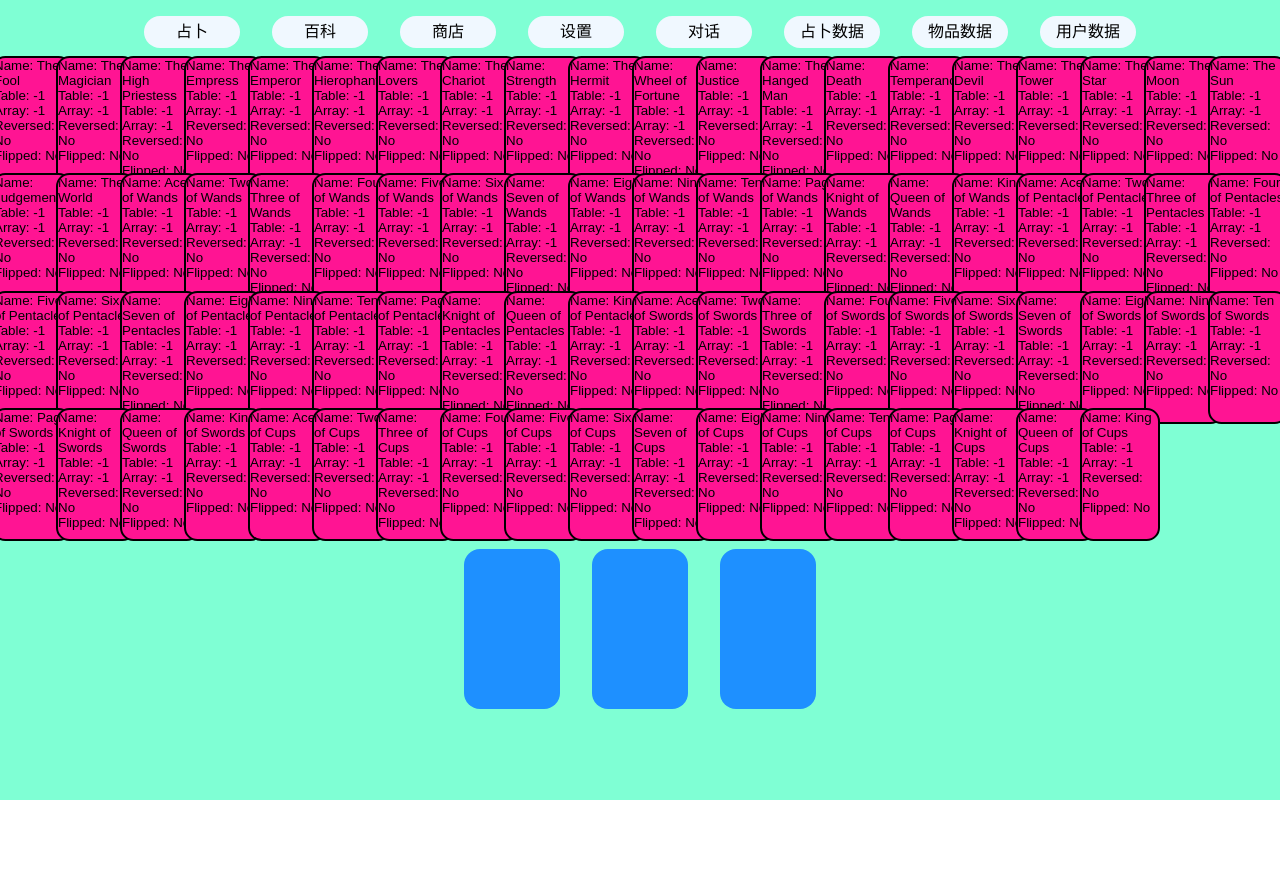
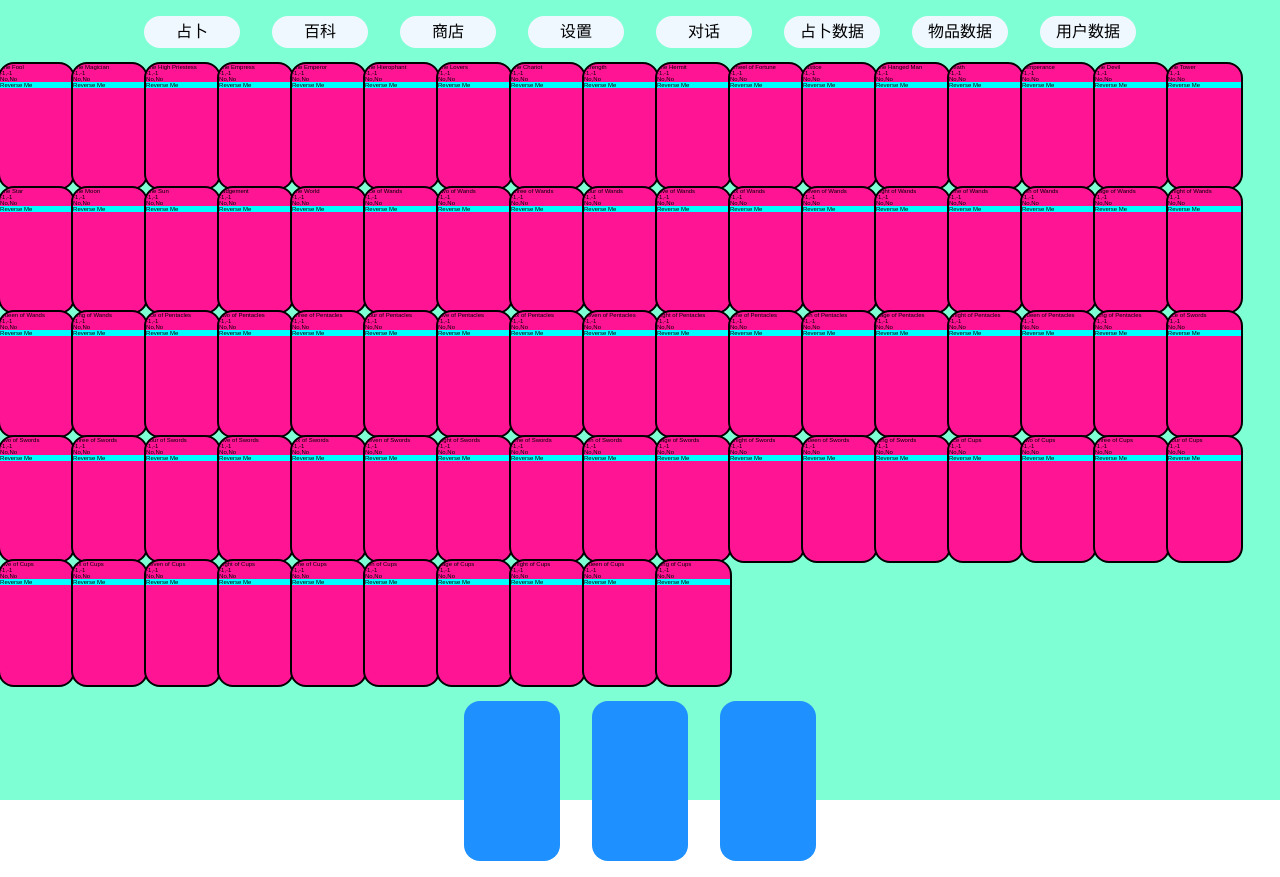
Before and after one commit to hiiiroko/Tarotto, a React (Vite) app: page /divination in a window 1280 px wide. Before the commit the page ends 800 px from the top, so only its background shows below. Built offline with nearby package versions, Linux system fonts and the light colour scheme.

Commit message:
Added spin card function

```diff
--- a/src/components/Card.jsx
+++ b/src/components/Card.jsx
@@ -1,22 +1,30 @@
 // Card.jsx
+
+import { useContext, useState } from 'react';
+import { DivinationInfoContext } from '../contexts/DivinationInfoContext';
 
 import classNames from 'classnames';
 import "./CardDND.scss"
 
 export default function Card({ props }) {
+  const DIC = useContext(DivinationInfoContext);
+
   const { name, tablePosition, arrayPosition, reversed, flipped } = props;
   const cardClass = classNames('card', {
     'card--reversed': reversed,
     'card--flipped': flipped,
   });
 
+  const handleReverse = () => {
+    DIC.changeCardStatusByName(name, "reversed", !reversed);
+  }
+
   return (
     <ul className={cardClass}>
-      <li>Name: {name}</li>
-      <li>Table: {tablePosition}</li>
-      <li>Array: {arrayPosition}</li>
-      <li>Reversed: {reversed ? 'Yes' : 'No'}</li>
-      <li>Flipped: {flipped ? 'Yes' : 'No'}</li>
+      <li>{name}</li>
+      <li>{tablePosition},{arrayPosition}</li>
+      <li>{reversed ? 'Yes' : 'No'},{flipped ? 'Yes' : 'No'}</li>
+      <div className='reverseButton' onMouseDown={handleReverse}>Reverse Me</div>
     </ul>
   );
 }
--- a/src/components/CardDND.scss
+++ b/src/components/CardDND.scss
@@ -1,7 +1,8 @@
 // CardDND.scss
 
 .card {
-    font-size: smaller;
+    // font-size: smaller;
+    font-size: 0.2em;
     width: 6vw;
     height: 10vw;
     min-width: 6em;
@@ -9,9 +10,14 @@
     overflow: hidden;
     background-color: deeppink;
     border: 2px black solid;
-    border-radius: 1em;
+    border-radius: 5em;
     margin: -0.6em;
     text-align: start;
+    transition: all 0.6s;
+}
+
+.reverseButton{
+    background-color: aqua;
 }
 
 // 设置卡牌被反转时的样式
--- a/src/components/Draggable.jsx
+++ b/src/components/Draggable.jsx
@@ -1,4 +1,6 @@
 // Draggable.jsx
+
+
 
 import { useDraggable } from '@dnd-kit/core';
 
--- a/src/routes/Divination.jsx
+++ b/src/routes/Divination.jsx
@@ -82,7 +82,7 @@ export default function Divination() {
     for (let i = 0; i < DIC.divinationInfo.cards.length; i++) { // 遍历DIC.divinationInfo.cards数组
         const card = DIC.divinationInfo.cards[i]; // 获取当前的Card属性对象
         const draggableItem = ( // 创建一个Draggable组件，id为draggableItem__加索引，例如draggableItem__0
-            <Draggable id={`draggableItem__${i}`}>
+            <Draggable key={card.name} id={`draggableItem__${i}`}>
                 <Card props={card} />
             </Draggable>
         );
```
Also changed, not shown: src/routes/CONSTANT.scss (+12 -0 lines), GPT.txt (added), 1 other file (tests, documents, lock files or other folders).
